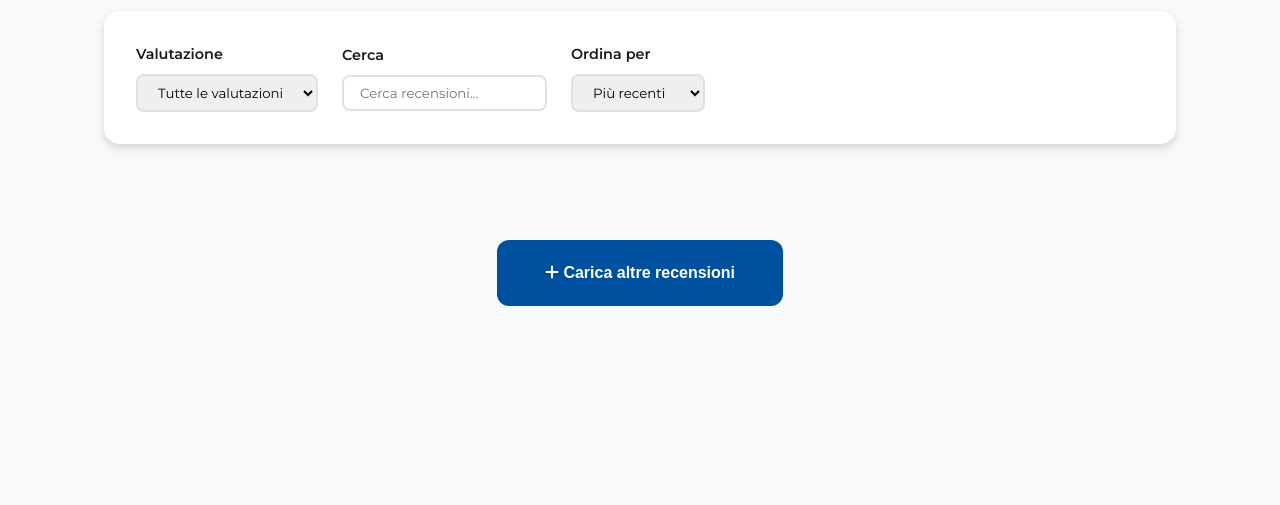
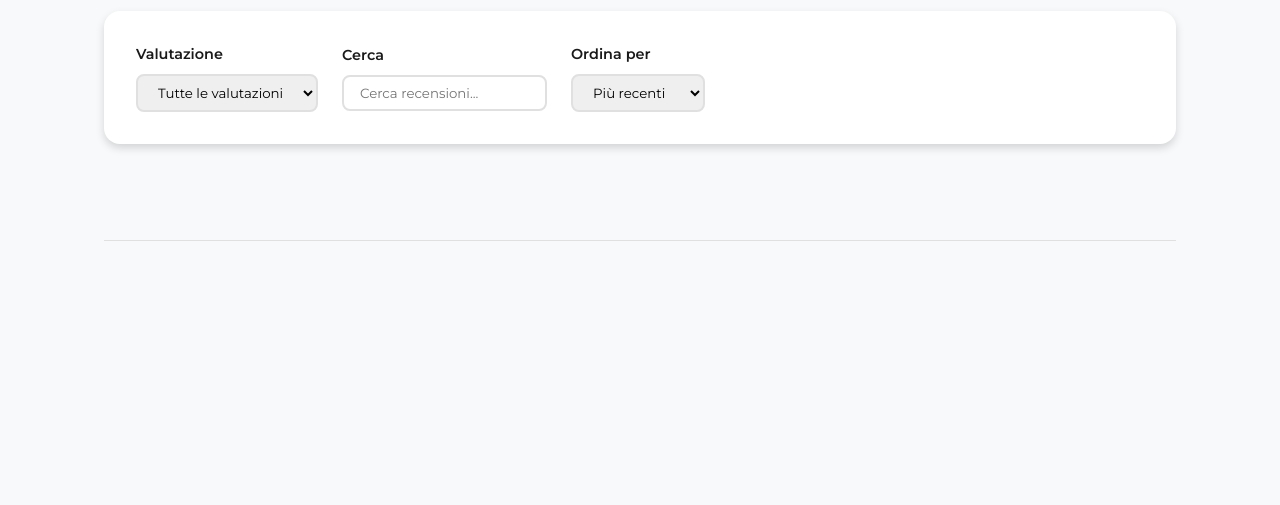
Before and after one commit to nalanshi/recensioneWeb, a PHP site: page /php/recensioni.php in a window 1280 px wide. Shown: the part 362-867 px from the top of the page. Run offline with PHP 8.4, Linux system fonts and the light colour scheme; data that the repository does not hold is empty.

Commit message:
Remove load-more and add pagination

```diff
--- a/css/pages.css
+++ b/css/pages.css
@@ -180,28 +180,6 @@
   margin-bottom: var(--spacing-md);
 }
 
-/* Carica Altri */
-.load-more {
-  text-align: center;
-  margin-top: var(--spacing-xl);
-}
-
-.load-more-btn {
-  background: var(--primary-agid);
-  color: var(--text-light);
-  border: none;
-  padding: var(--spacing-md) var(--spacing-xl);
-  border-radius: var(--radius-md);
-  font-size: 1rem;
-  font-weight: 600;
-  cursor: pointer;
-  transition: var(--transition);
-}
-
-.load-more-btn:hover {
-  background: var(--secondary-agid);
-  transform: translateY(-0.125rem);
-}
 
 /* Nessuna recensione */
 .no-reviews {
@@ -214,6 +192,49 @@
   font-size: 3rem;
   margin-bottom: var(--spacing-md);
   opacity: 0.5;
+}
+
+/* Pagination */
+.pagination {
+  display: flex;
+  justify-content: center;
+  align-items: center;
+  gap: var(--spacing-sm);
+  padding: var(--spacing-lg);
+  border-top: 0.0625rem solid var(--border);
+}
+
+.pagination button {
+  padding: var(--spacing-xs) var(--spacing-sm);
+  border: 0.0625rem solid var(--border);
+  background: var(--surface);
+  color: var(--text-secondary);
+  border-radius: var(--radius-sm);
+  cursor: pointer;
+  transition: var(--transition);
+  min-width: 2.5rem;
+  height: 2.5rem;
+}
+
+.pagination button:hover {
+  color: var(--primary-agid);
+  border-color: var(--primary-agid);
+}
+
+.pagination button.active {
+  background: var(--primary-agid);
+  color: var(--text-light);
+  border-color: var(--primary-agid);
+}
+
+.pagination button:disabled {
+  opacity: 0.5;
+  cursor: not-allowed;
+}
+
+.pagination-dots {
+  padding: var(--spacing-xs) var(--spacing-sm);
+  color: var(--text-secondary);
 }
 
 /* Responsive */
--- a/static/recensioni.html
+++ b/static/recensioni.html
@@ -54,12 +54,7 @@
         <!--REVIEWS_PLACEHOLDER-->
       </section>
 
-      <!-- Carica Altri -->
-      <div class="load-more">
-        <button class="load-more-btn" id="load-more-btn" tabindex="0" aria-label="Carica altre recensioni">
-          <i aria-hidden="true" class="fas fa-plus"></i> Carica altre recensioni
-        </button>
-      </div>
+      <div class="pagination" id="reviewsPagination"><!--PAGINATION_PLACEHOLDER--></div>
 
       <!-- Messaggio nessuna recensione (nascosto di default) -->
       <div class="no-reviews" id="no-reviews" style="display: none;">
@@ -81,7 +76,6 @@
       const sortFilter = document.getElementById('sort-filter');
       const reviewsGrid = document.getElementById('reviews-grid');
       const originalReviews = Array.from(reviewsGrid.querySelectorAll('.review-card-main'));
-      const loadMoreBtn = document.getElementById('load-more-btn');
       const noReviews = document.getElementById('no-reviews');
 
       // Gestione filtri
@@ -135,18 +129,6 @@
         searchFilter.addEventListener('input', applyFilters);
       sortFilter.addEventListener('change', applyFilters);
 
-      // Gestione caricamento altre recensioni
-      loadMoreBtn.addEventListener('click', function() {
-        // Qui si implementerebbe la chiamata AJAX per caricare altre recensioni
-
-        // Simulazione caricamento
-        this.innerHTML = '<i aria-hidden="true" class="fas fa-spinner fa-spin"></i> Caricamento...';
-
-        setTimeout(() => {
-          this.innerHTML = '<i aria-hidden="true" class="fas fa-plus"></i> Carica altre recensioni';
-          // Qui si aggiungerebbero le nuove recensioni al DOM
-        }, 1000);
-      });
 
       // Gestione click su recensione per aprire dettaglio
       reviewsGrid.addEventListener('click', function(e) {
```
Also changed, not shown: php/recensioni.php (+41 -2 lines).
